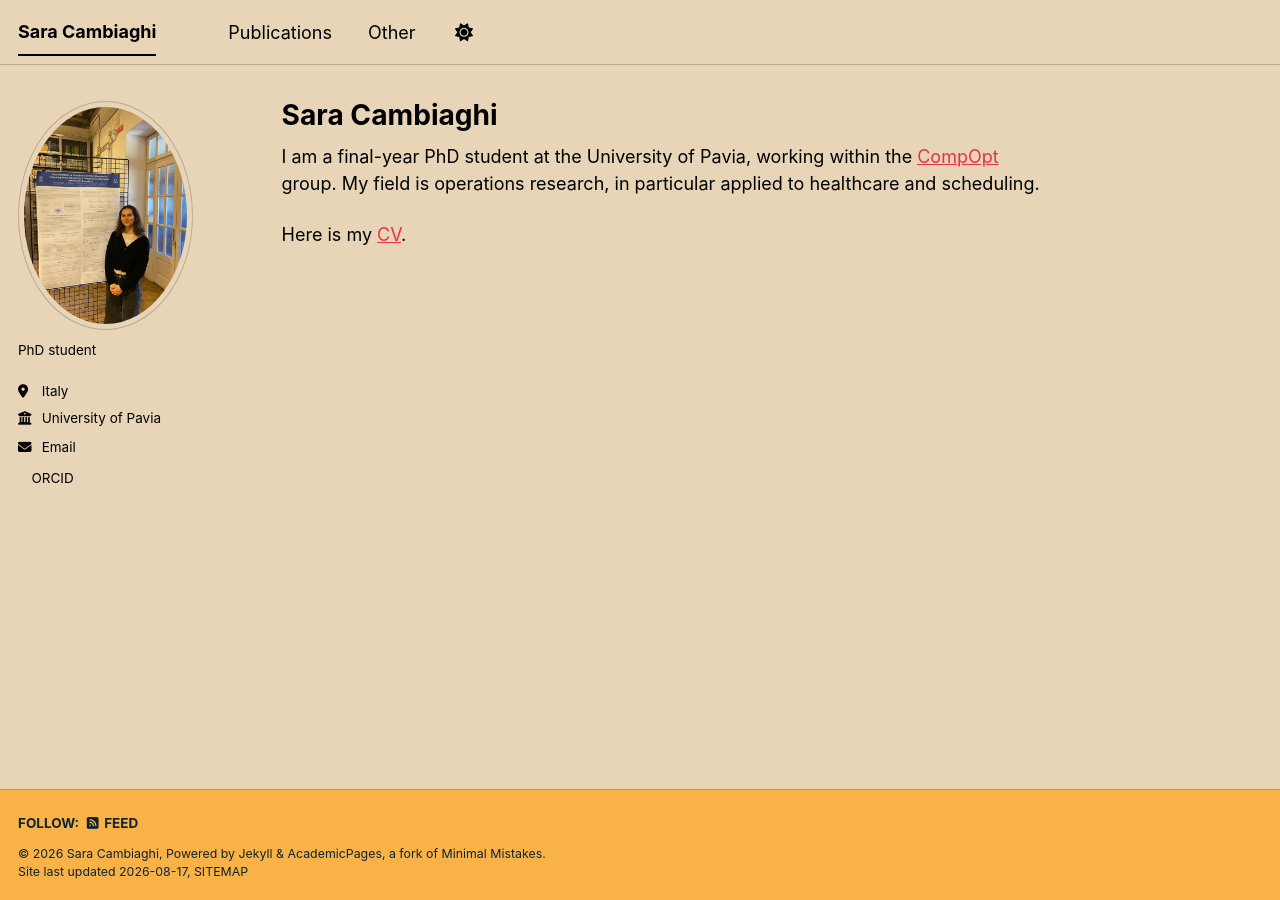
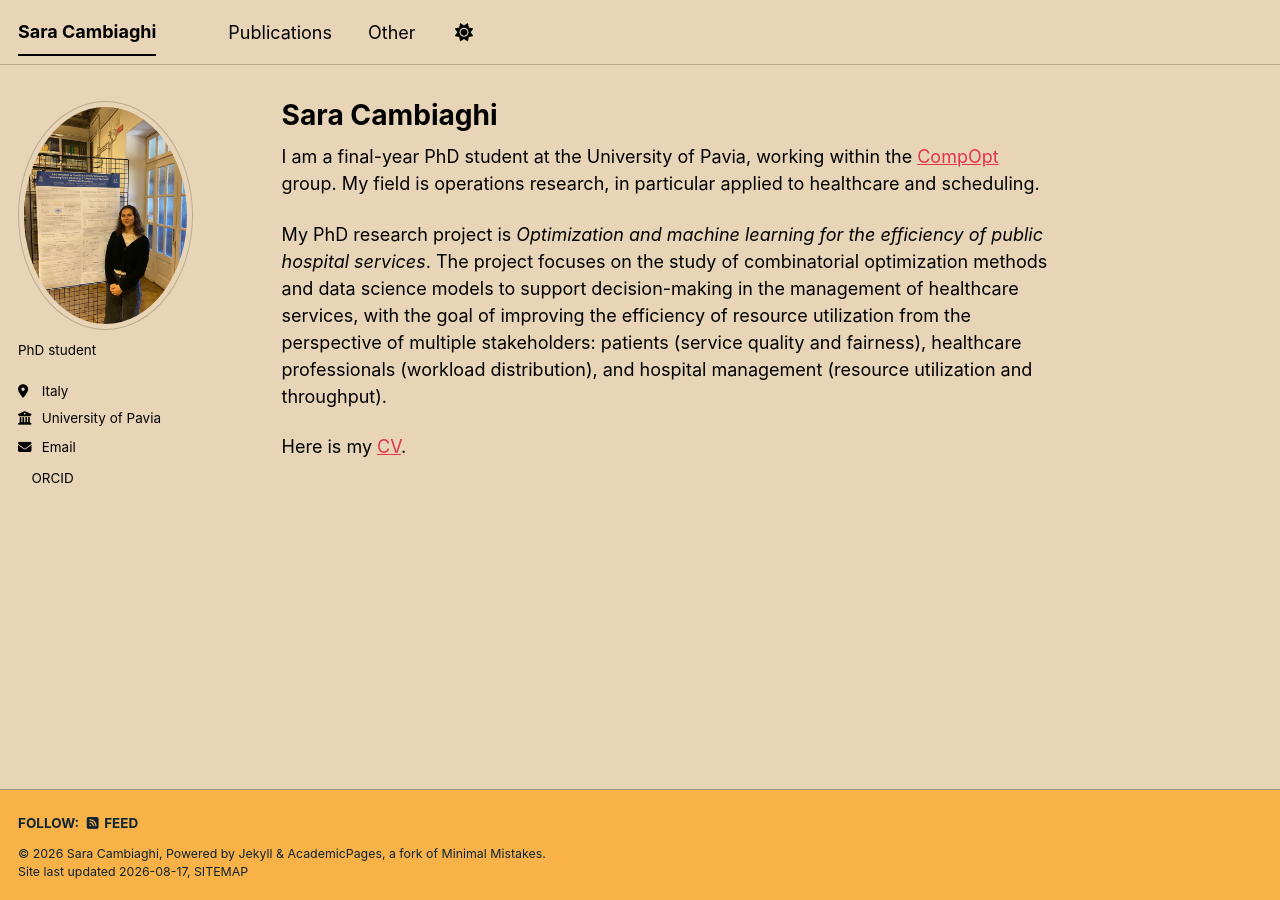
Before and after one commit to SaraCambiaghi/SaraCambiaghi.github.io, a Jekyll site: the page built from _pages/about.md, in a window 1280 px wide. Built offline with Jekyll 4.4.1, drawn with Linux system fonts in a browser that asks for light colours; a style sheet for code colours, icons or effects is not loaded.

Commit message:
Expand about page with PhD research details
Added details about PhD research project focusing on optimization and machine learning in healthcare.

```diff
--- a/_pages/about.md
+++ b/_pages/about.md
@@ -11,4 +11,6 @@ I am a final-year PhD student at the University of Pavia, working within the
 [CompOpt](https://www.compopt.it/) group. My field is operations research,
 in particular applied to healthcare and scheduling.
 
+My PhD research project is _Optimization and machine learning for the efficiency of public hospital services_. The project focuses on the study of combinatorial optimization methods and data science models to support decision-making in the management of healthcare services, with the goal of improving the efficiency of resource utilization from the perspective of multiple stakeholders: patients (service quality and fairness), healthcare professionals (workload distribution), and hospital management (resource utilization and throughput).
+
 Here is my [CV](/files/CV.pdf).
```
